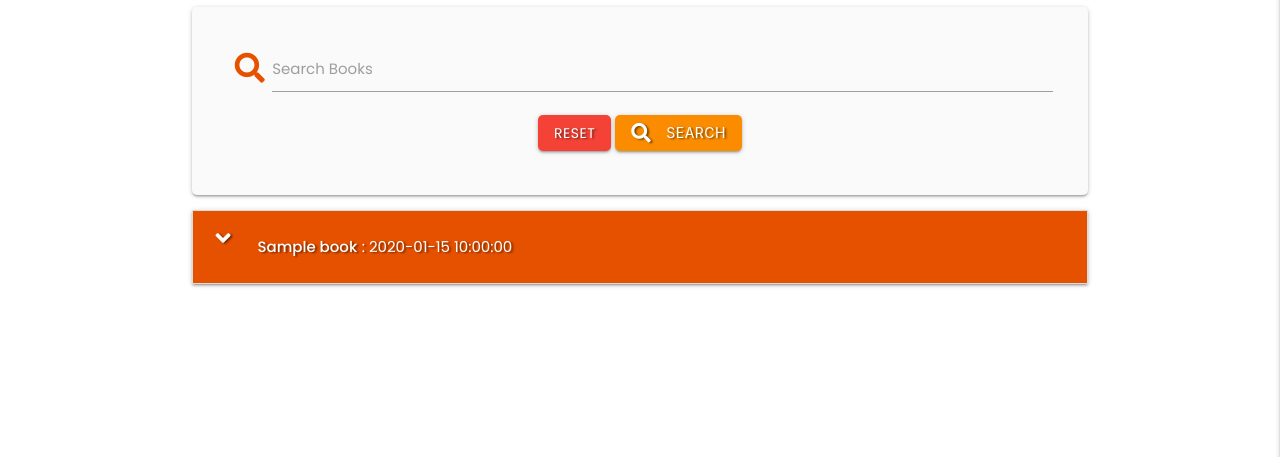
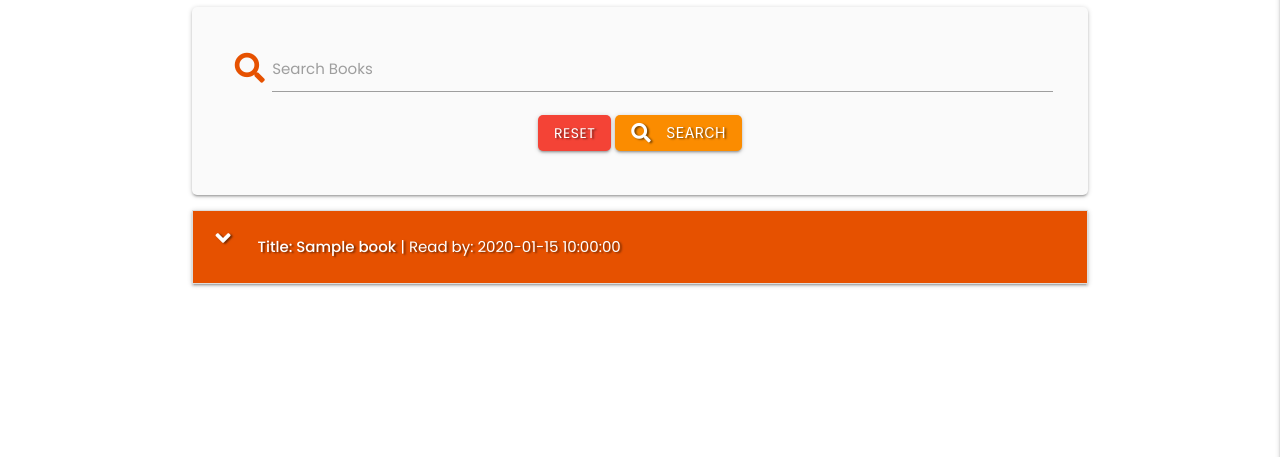
Before and after one commit to Code-Institute-Submissions/Entrepreneur-Bookshelf, a Flask app: page / in a window 1280 px wide. Shown: the part 233-690 px from the top of the page. Run offline with Flask 2, Linux system fonts and the light colour scheme; a database or web service that is not in the repository returns one stand-in record (values such as "Sample title"); some libraries are stand-ins or nearby versions.

Commit message:
Added title and read by to collapsible heading corresponding elements

```diff
--- a/templates/books.html
+++ b/templates/books.html
@@ -92,9 +92,9 @@
 
       <!-- Let's show the books saved in the database -->
       <div class="col s9">
-        <strong>{{ book.book_title }}</strong>: {{ book.read_by_date }} {% if
-        session.reader|lower == book.added_by|lower %} {% if book.is_priority ==
-        "on" %}
+        <strong>Title: {{ book.book_title }}</strong>| Read by: {{
+        book.read_by_date }} {% if session.reader|lower == book.added_by|lower
+        %} {% if book.is_priority == "on" %}
         <i
           class="fas fa-hand-point-left orange-text text-lighten-2 tooltipped"
           data-position="right"
--- a/templates/profile.html
+++ b/templates/profile.html
@@ -63,8 +63,8 @@
         >
       </div>
       <div class="col s9">
-        <strong>{{ book.book_title }}</strong>: {{ book.read_by_date }} {% if
-        book.is_priority == "on" %}
+        <strong>Title: {{ book.book_title }}</strong>| Read by: {{
+        book.read_by_date }} {% if book.is_priority == "on" %}
         <i
           class="fas fa-hand-point-left orange-text text-lighten-2 tooltipped"
           data-position="right"
```
